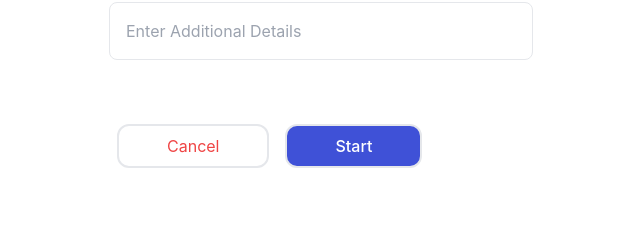
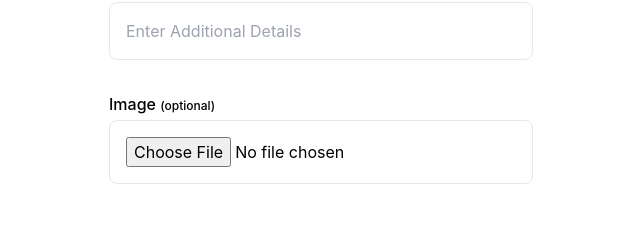
Before and after one commit to pdmahendra/inv-management-frontend, a React (Vite) app: page /view-lifecycle/start-new in a window 1280 px wide. Shown: the part 1759-1993 px from the top of the page, without its empty margins (211-851 px from the left). Before the commit the page ends 1967 px from the top, so only its background shows below. Built offline with nearby package versions, Linux system fonts and the light colour scheme; no server answers; sample sign-in values are in the browser's storage.

Commit message:
added image input field

```diff
--- a/src/components/view-lifecycle/ProgressStepper.jsx
+++ b/src/components/view-lifecycle/ProgressStepper.jsx
@@ -10,7 +10,7 @@ import Typography from "@mui/material/Typography";
 import Dialog from "@mui/material/Dialog";
 import DialogActions from "@mui/material/DialogActions";
 import DialogTitle from "@mui/material/DialogTitle";
-import { useState, useEffect } from "react";
+import { useState, useEffect, useRef } from "react";
 import { useFetchAllUsers } from "../../api/query/fetchAllUsers";
 import { AdapterDayjs } from "@mui/x-date-pickers/AdapterDayjs";
 import { LocalizationProvider } from "@mui/x-date-pickers/LocalizationProvider";
@@ -21,17 +21,18 @@ import { toast } from "react-hot-toast";
 import { SERVER_BASE_URL } from "../../api/index";
 import { DialogContent } from "@mui/material";
 import { useUpdateLifecycle } from "../../api/query/lifecycleApi";
+import handleImageUpload from "../../api/query/uploadApi";
 
 export default function ProgressStepper({ refetch }) {
   const { id } = useParams();
   const updateLifecycleMutation = useUpdateLifecycle();
-  const [activeStep, setActiveStep] = React.useState(0);
-  const [dialogOpen, setDialogOpen] = React.useState(false);
-  const [completeDialog, setCompleteDialog] = React.useState(false);
-  const [stepCompleted, setStepCompleted] = React.useState(false);
-  const [completedSteps, setCompletedSteps] = React.useState({});
-  const [nextStepLabel, setNextStepLabel] = React.useState("");
-  const [lifecycleStages, setLifecycleStages] = React.useState([]); // store lifecycle stages
+  const [activeStep, setActiveStep] = useState(0);
+  const [dialogOpen, setDialogOpen] = useState(false);
+  const [completeDialog, setCompleteDialog] = useState(false);
+  const [stepCompleted, setStepCompleted] = useState(false);
+  const [completedSteps, setCompletedSteps] = useState({});
+  const [nextStepLabel, setNextStepLabel] = useState("");
+  const [lifecycleStages, setLifecycleStages] = useState([]); // store lifecycle stages
   const [rolls, setRolls] = useState();
   const [actualPieces, setActualPieces] = useState("");
 
@@ -209,6 +210,30 @@ export default function ProgressStepper({ refetch }) {
   const [price, setPrice] = useState("");
   const [addInfo, setAddInfo] = useState("");
 
+  const [imageUrl, setImageUrl] = useState("");
+
+  const [imageUploading, setImageUploading] = useState(false);
+  const fileInputRef = useRef(null);
+
+  const handleImageChange = async (e) => {
+    const file = e.target.files[0];
+    if (file) {
+      if (!file.type.startsWith("image/")) {
+        toast.error("Please upload a valid image file.");
+        return;
+      }
+      setImageUploading(true);
+      try {
+        const response = await handleImageUpload(file);
+        setImageUrl(response.contentUrl);
+      } catch (error) {
+        toast.error("Image upload failed. Please try again.");
+      } finally {
+        setImageUploading(false);
+      }
+    }
+  };
+
   const { data: peopleData = [], isLoading: isFetching } = useFetchAllUsers();
 
   // Handle assignTo field
@@ -239,6 +264,7 @@ export default function ProgressStepper({ refetch }) {
       name: assignTo === "Others" ? name : undefined,
       contact: assignTo === "Others" ? contact : undefined,
       additionalInformation: addInfo,
+      image: imageUrl,
     };
 
     try {
@@ -441,10 +467,28 @@ export default function ProgressStepper({ refetch }) {
                 placeholder="Enter additional info"
               />
             </div>
+            <div className="mt-8">
+              <label className="block font-medium mb-1">
+                Image <span className="text-xs">(optional)</span>
+              </label>
+              <input
+                type="file"
+                accept="image/jpeg"
+                onChange={handleImageChange}
+                ref={fileInputRef}
+                className="w-full px-4 py-4 border rounded-lg sm:w-[50%]"
+              />
+            </div>
           </div>
           <DialogActions>
             <Button onClick={() => handleDialogClose(false)}>Cancel</Button>
-            <Button onClick={handleStartNewStage}>Start</Button>
+            <Button
+              onClick={handleStartNewStage}
+              disabled={imageUploading}
+              className={`${imageUploading ? "cursor-not-allowed" : ""}`}
+            >
+              Start
+            </Button>
           </DialogActions>
         </Dialog>
 
--- a/src/pages/StartNewProductionPage.jsx
+++ b/src/pages/StartNewProductionPage.jsx
@@ -76,7 +76,7 @@ const StartNewProductionPage = () => {
       name: assignTo === "Others" ? name : undefined,
       contact: assignTo === "Others" ? contact : undefined,
       type: type,
-      image:imageUrl
+      image: imageUrl,
     };
 
     startNewProduction(productionData, {
@@ -220,7 +220,10 @@ const StartNewProductionPage = () => {
           Cancel
         </button>
         <button
-          className="text-white bg-[#3F51D7] font-medium px-12 py-2 border-2 rounded-xl"
+          disabled={imageUploading}
+          className={`text-white bg-[#3F51D7] font-medium px-12 py-2 border-2 rounded-xl ${
+            imageUploading ? "cursor-not-allowed" : ""
+          }`}
           onClick={handleSubmit}
         >
           Start
--- a/src/pages/StartNewViewLifecyclePage.jsx
+++ b/src/pages/StartNewViewLifecyclePage.jsx
@@ -1,4 +1,4 @@
-import React, { useState } from "react";
+import React, { useState, useRef } from "react";
 import { AdapterDayjs } from "@mui/x-date-pickers/AdapterDayjs";
 import { LocalizationProvider } from "@mui/x-date-pickers/LocalizationProvider";
 import { DatePicker } from "@mui/x-date-pickers/DatePicker";
@@ -10,6 +10,7 @@ import { useFetchAllUsers } from "../api/query/fetchAllUsers";
 import { useStartNewLifecycle } from "../api/query/lifecycleApi";
 import { toast } from "react-hot-toast";
 import { useFetchItemsBySubcategory } from "../api/query/inventory/invetoryApi";
+import handleImageUpload from "../api/query/uploadApi";
 
 const StartNewLifecyclePage = () => {
   const navigate = useNavigate();
@@ -45,6 +46,30 @@ const StartNewLifecyclePage = () => {
     }
   };
 
+  const [imageUrl, setImageUrl] = useState("");
+
+  const [imageUploading, setImageUploading] = useState(false);
+  const fileInputRef = useRef(null);
+
+  const handleImageChange = async (e) => {
+    const file = e.target.files[0];
+    if (file) {
+      if (!file.type.startsWith("image/")) {
+        toast.error("Please upload a valid image file.");
+        return;
+      }
+      setImageUploading(true);
+      try {
+        const response = await handleImageUpload(file);
+        setImageUrl(response.contentUrl);
+      } catch (error) {
+        toast.error("Image upload failed. Please try again.");
+      } finally {
+        setImageUploading(false);
+      }
+    }
+  };
+
   //fetch all users to show name in dropdown
   const { data: peopleData = [], isLoading: isFetching } = useFetchAllUsers();
   const { mutate: startNewLifecycle, isLoading } = useStartNewLifecycle();
@@ -62,6 +87,7 @@ const StartNewLifecyclePage = () => {
       name: assignTo === "Others" ? name : undefined,
       contact: assignTo === "Others" ? contact : undefined,
       additionalInformation: addInfo,
+      image: imageUrl,
     };
 
     const lifecycleData = {
@@ -417,6 +443,18 @@ const StartNewLifecyclePage = () => {
               placeholder="Enter Additional Details"
             />
           </div>{" "}
+          <div className="mt-8">
+            <label className="block font-medium mb-1">
+              Image <span className="text-xs">(optional)</span>
+            </label>
+            <input
+              type="file"
+              accept="image/jpeg"
+              onChange={handleImageChange}
+              ref={fileInputRef}
+              className="w-full px-4 py-4 border rounded-lg sm:w-[50%]"
+            />
+          </div>
         </div>
       </div>
       <div className="pt-8 ml-10 flex justify-start items-center gap-4">
@@ -424,7 +462,10 @@ const StartNewLifecyclePage = () => {
           Cancel
         </button>
         <button
-          className="text-white bg-[#3F51D7] font-medium px-12 py-2 border-2 rounded-xl"
+          disabled={imageUploading}
+          className={`text-white bg-[#3F51D7] font-medium px-12 py-2 border-2 rounded-xl ${
+            imageUploading ? "cursor-not-allowed" : ""
+          }`}
           onClick={handleSubmit}
         >
           Start
```
